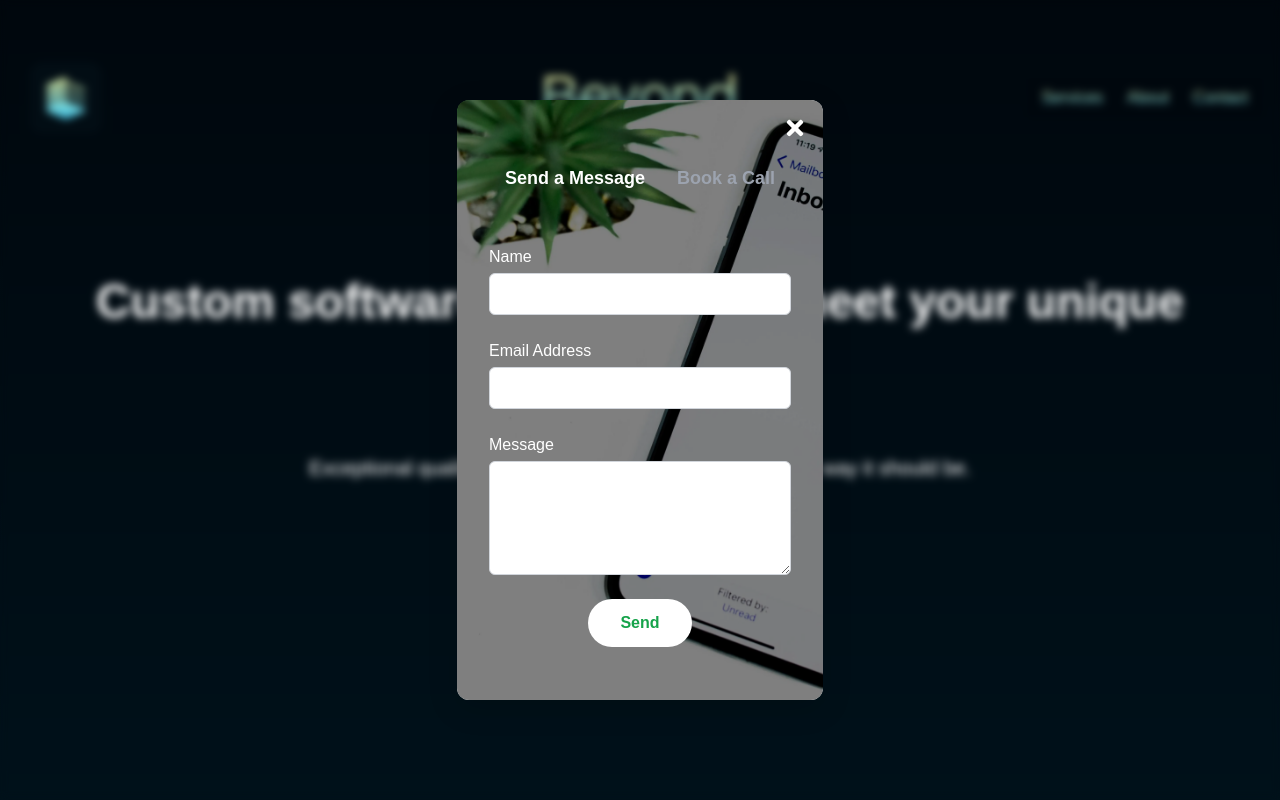
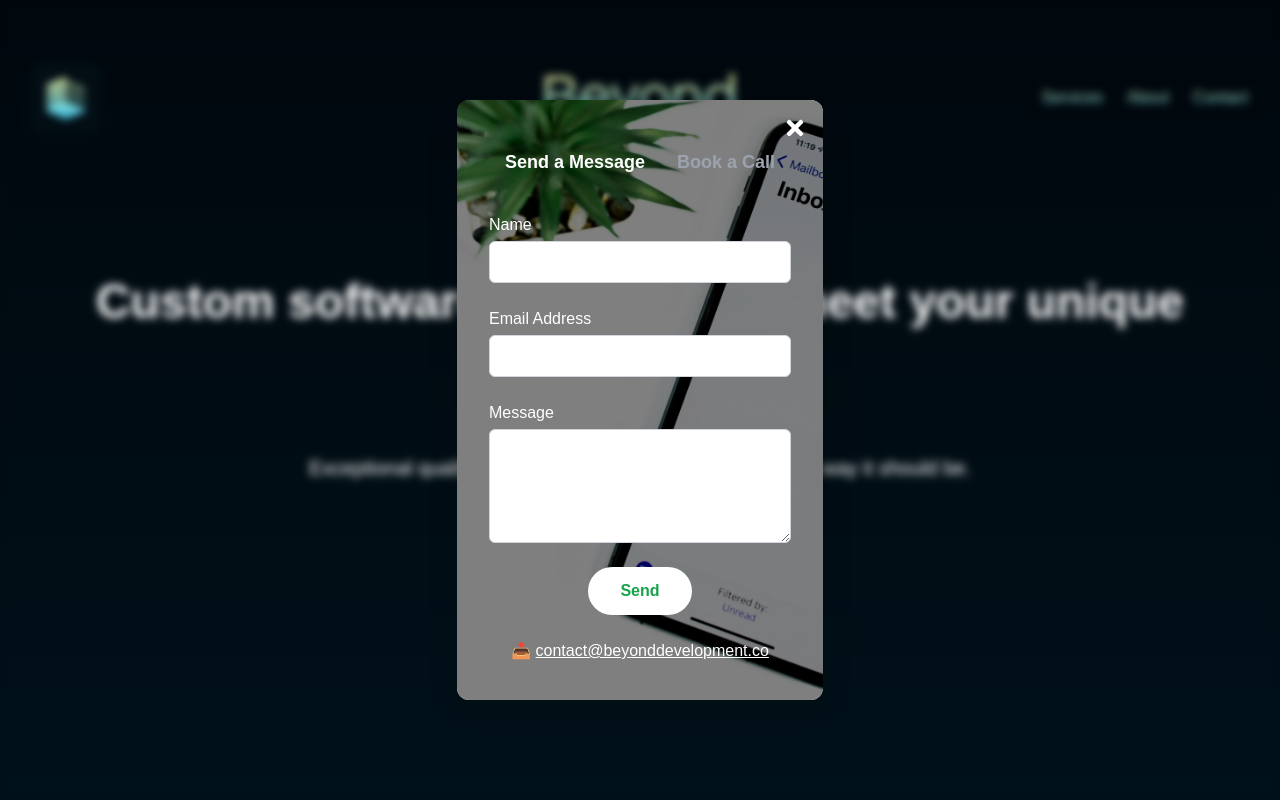
Before and after one commit to blyal/beyond-retail, a Next.js app: page / in a window 1280 px wide. Both pictures are taken after a click on the button "Take Your Project Beyond". Shown: the top 800 px of the page. Built offline with nearby package versions, Linux system fonts and the light colour scheme; grey boxes are pictures that could not be loaded.

Commit message:
feat: add contact email in modal

```diff
--- a/src/components/modals/ContactModal.tsx
+++ b/src/components/modals/ContactModal.tsx
@@ -21,7 +21,7 @@ export default function ContactModal() {
     >
       <div className="relative z-10 text-white text-center h-full flex flex-col flex-grow align-center">
         {!formSubmitted && (
-          <div className="flex justify-center mt-6">
+          <div className="flex justify-center mt-2">
             <button
               className={`px-4 py-2 text-lg font-semibold ${
                 activeTab === "contact" ? "text-white" : "text-gray-400"
@@ -50,6 +50,17 @@ export default function ContactModal() {
               }}
             >
               <ContactForm onSuccess={handleFormSuccess} />
+              <div className="mt-6">
+                <a
+                  className="text-white"
+                  href="mailto:contact@beyonddevelopment.co"
+                >
+                  📤{" "}
+                  <span className="underline hover:text-gray-200">
+                    contact@beyonddevelopment.co
+                  </span>
+                </a>
+              </div>
             </div>
             <div
               style={{
```
